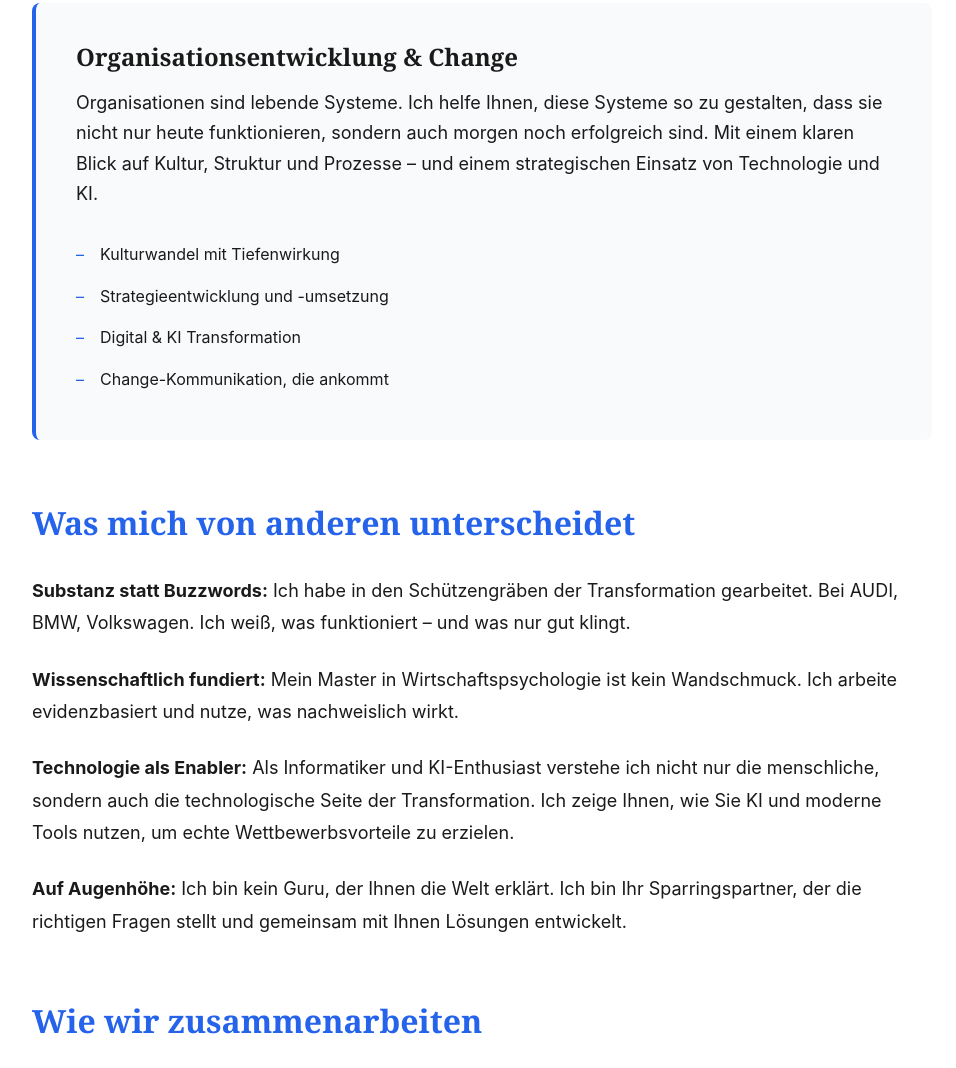
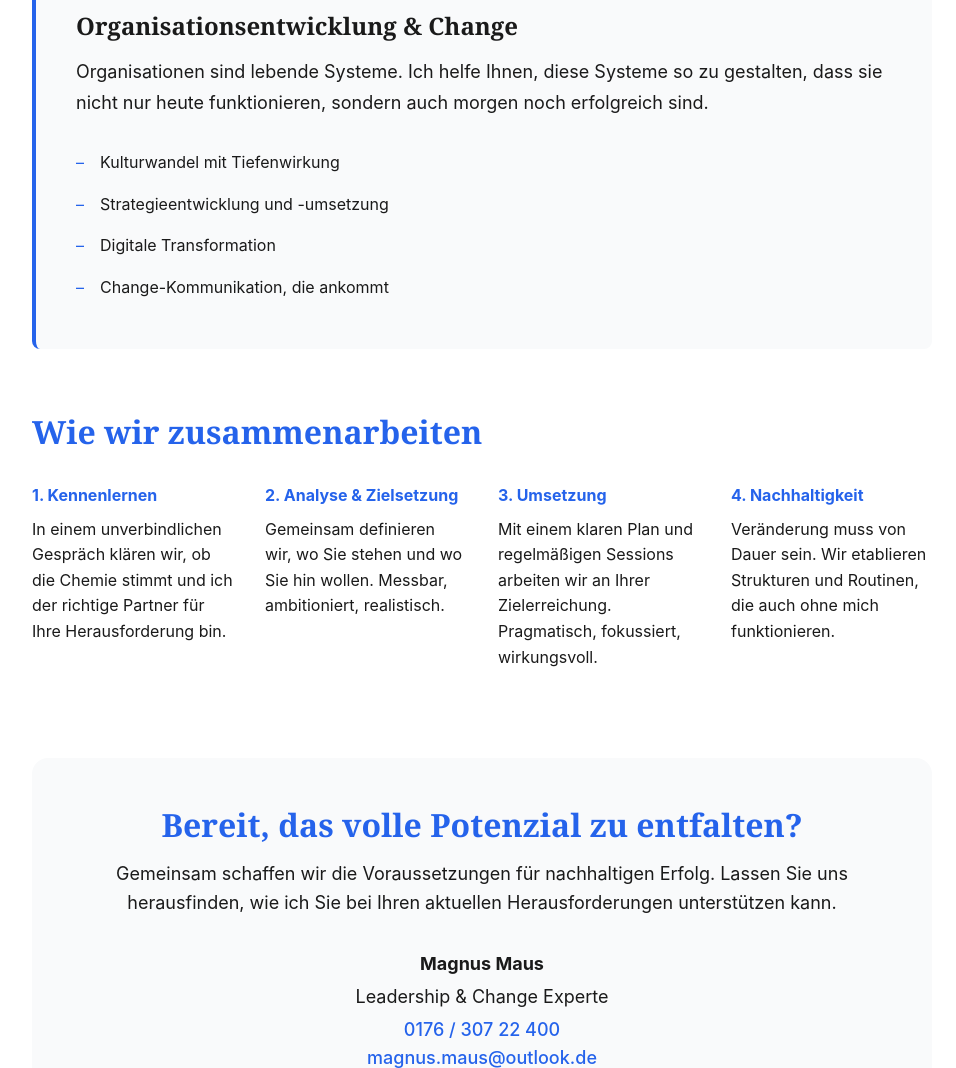
Before and after one commit to MagnusMaus/tight-loose-tight, an Astro site: page /coaching in a window 1280 px wide. Shown: the part 1732-2800 px from the top of the page, without its empty margins (158-1114 px from the left). Built offline with nearby package versions, Linux system fonts and the light colour scheme; Astro itself is replaced by a stand-in of ours.

Commit message:
Update der Coaching Seite

```diff
--- a/src/pages/coaching.astro
+++ b/src/pages/coaching.astro
@@ -23,9 +23,8 @@ import BaseLayout from '../layouts/BaseLayout.astro';
         </p>
         <p>
           Mit meinem Background in Wirtschaftspsychologie, praktischer Führungserfahrung und
-          einem tiefen Verständnis für moderne Technologien – einschließlich der strategischen
-          Nutzung von KI – begleite ich Sie dabei, kontinuierlich das Beste aus sich und
-          Ihrer Organisation herauszuholen.
+          einem tiefen Verständnis für moderne Technologien begleite ich Sie dabei, kontinuierlich
+          das Beste aus sich und Ihrer Organisation herauszuholen.
         </p>
       </div>
 
@@ -37,13 +36,12 @@ import BaseLayout from '../layouts/BaseLayout.astro';
           <p>
             Führung in Zeiten permanenter Veränderung erfordert neue Kompetenzen. Ich arbeite
             mit Ihnen an Ihrer persönlichen Wirksamkeit, strategischen Klarheit und der Fähigkeit,
-            andere zu inspirieren. Dabei nutzen wir auch die Möglichkeiten moderner KI-Tools,
-            um Ihre Entscheidungsfindung zu optimieren und Ihre Produktivität zu steigern.
+            andere zu inspirieren.
           </p>
           <ul>
             <li>Individuelle Führungskräfte-Entwicklung</li>
             <li>Strategisches Sparring auf Augenhöhe</li>
-            <li>Integration von KI in Führungsprozesse</li>
+            <li>Moderne Führungsmethoden und -tools</li>
             <li>Umgang mit Komplexität und Unsicherheit</li>
           </ul>
         </div>
@@ -52,14 +50,13 @@ import BaseLayout from '../layouts/BaseLayout.astro';
           <h3>Team Excellence & Transformation</h3>
           <p>
             Hochleistungsteams entstehen nicht zufällig. Sie sind das Ergebnis bewusster
-            Gestaltung. Mit bewährten Frameworks wie Scrum, OKR und SAFe, ergänzt durch
-            moderne Kollaborationstools und KI-gestützte Workflows, führe ich Ihr Team
-            zu nachhaltiger Exzellenz.
+            Gestaltung. Mit bewährten Frameworks wie Scrum, OKR und SAFe führe ich Ihr
+            Team zu nachhaltiger Exzellenz.
           </p>
           <ul>
             <li>Agile Transformation mit Substanz</li>
             <li>Team-Dynamik und psychologische Sicherheit</li>
-            <li>KI-Integration in Arbeitsprozesse</li>
+            <li>Effiziente Arbeitsweisen und Prozesse</li>
             <li>Messbare Performance-Steigerung</li>
           </ul>
         </div>
@@ -69,40 +66,15 @@ import BaseLayout from '../layouts/BaseLayout.astro';
           <p>
             Organisationen sind lebende Systeme. Ich helfe Ihnen, diese Systeme so zu
             gestalten, dass sie nicht nur heute funktionieren, sondern auch morgen noch
-            erfolgreich sind. Mit einem klaren Blick auf Kultur, Struktur und Prozesse
-            – und einem strategischen Einsatz von Technologie und KI.
+            erfolgreich sind.
           </p>
           <ul>
             <li>Kulturwandel mit Tiefenwirkung</li>
             <li>Strategieentwicklung und -umsetzung</li>
-            <li>Digital & KI Transformation</li>
+            <li>Digitale Transformation</li>
             <li>Change-Kommunikation, die ankommt</li>
           </ul>
         </div>
-      </div>
-
-      <div class="why-me">
-        <h2>Was mich von anderen unterscheidet</h2>
-        <p>
-          <strong>Substanz statt Buzzwords:</strong> Ich habe in den Schützengräben der
-          Transformation gearbeitet. Bei AUDI, BMW, Volkswagen. Ich weiß, was funktioniert
-          – und was nur gut klingt.
-        </p>
-        <p>
-          <strong>Wissenschaftlich fundiert:</strong> Mein Master in Wirtschaftspsychologie
-          ist kein Wandschmuck. Ich arbeite evidenzbasiert und nutze, was nachweislich wirkt.
-        </p>
-        <p>
-          <strong>Technologie als Enabler:</strong> Als Informatiker und KI-Enthusiast
-          verstehe ich nicht nur die menschliche, sondern auch die technologische Seite
-          der Transformation. Ich zeige Ihnen, wie Sie KI und moderne Tools nutzen, um
-          echte Wettbewerbsvorteile zu erzielen.
-        </p>
-        <p>
-          <strong>Auf Augenhöhe:</strong> Ich bin kein Guru, der Ihnen die Welt erklärt.
-          Ich bin Ihr Sparringspartner, der die richtigen Fragen stellt und gemeinsam
-          mit Ihnen Lösungen entwickelt.
-        </p>
       </div>
 
       <div class="process">
@@ -139,21 +111,12 @@ import BaseLayout from '../layouts/BaseLayout.astro';
         </div>
       </div>
 
-      <div class="testimonial-hint">
+      <div class="cta-section">
+        <h2>Bereit, das volle Potenzial zu entfalten?</h2>
         <p>
-          <em>
-            "Die Leistungen von Herrn Maus haben ausnahmslos und in jeder Beziehung
-            unsere vollste Anerkennung gefunden."
-          </em>
-          <span>– Aus meinem Arbeitszeugnis bei Paradox Cat GmbH</span>
-        </p>
-      </div>
-
-      <div class="cta-section">
-        <h2>Bereit für den nächsten Schritt?</h2>
-        <p>
-          Exzellenz wartet nicht. Wenn Sie bereit sind, das Beste aus sich, Ihrem Team
-          oder Ihrer Organisation herauszuholen, sollten wir reden.
+          Gemeinsam schaffen wir die Voraussetzungen für nachhaltigen Erfolg.
+          Lassen Sie uns herausfinden, wie ich Sie bei Ihren aktuellen
+          Herausforderungen unterstützen kann.
         </p>
 
         <div class="contact-info">
@@ -166,7 +129,7 @@ import BaseLayout from '../layouts/BaseLayout.astro';
         </div>
 
         <a href="mailto:magnus.maus@outlook.de?subject=Coaching-Anfrage" class="btn btn-primary">
-          Gespräch vereinbaren
+          Kostenloses Erstgespräch vereinbaren
         </a>
       </div>
     </section>
@@ -258,21 +221,6 @@ import BaseLayout from '../layouts/BaseLayout.astro';
     color: var(--color-primary);
   }
 
-  .why-me {
-    margin-bottom: 4rem;
-  }
-
-  .why-me h2 {
-    color: var(--color-primary);
-    margin-bottom: 2rem;
-  }
-
-  .why-me p {
-    font-size: 1.125rem;
-    line-height: 1.8;
-    margin-bottom: 1.5rem;
-  }
-
   .process {
     margin-bottom: 4rem;
   }
@@ -293,25 +241,6 @@ import BaseLayout from '../layouts/BaseLayout.astro';
     margin-bottom: 0.5rem;
   }
 
-  .testimonial-hint {
-    background: linear-gradient(135deg, #667eea15 0%, #764ba215 100%);
-    padding: 2rem;
-    border-radius: 0.5rem;
-    margin: 3rem 0;
-    text-align: center;
-  }
-
-  .testimonial-hint p {
-    font-size: 1.25rem;
-    line-height: 1.6;
-    margin-bottom: 0.5rem;
-  }
-
-  .testimonial-hint span {
-    font-size: 0.9rem;
-    color: var(--color-gray);
-  }
-
   .cta-section {
     text-align: center;
     background: #f9fafb;
@@ -323,6 +252,12 @@ import BaseLayout from '../layouts/BaseLayout.astro';
   .cta-section h2 {
     color: var(--color-primary);
     margin-bottom: 1rem;
+  }
+
+  .cta-section p {
+    font-size: 1.125rem;
+    line-height: 1.6;
+    margin-bottom: 2rem;
   }
 
   .contact-info {
```
